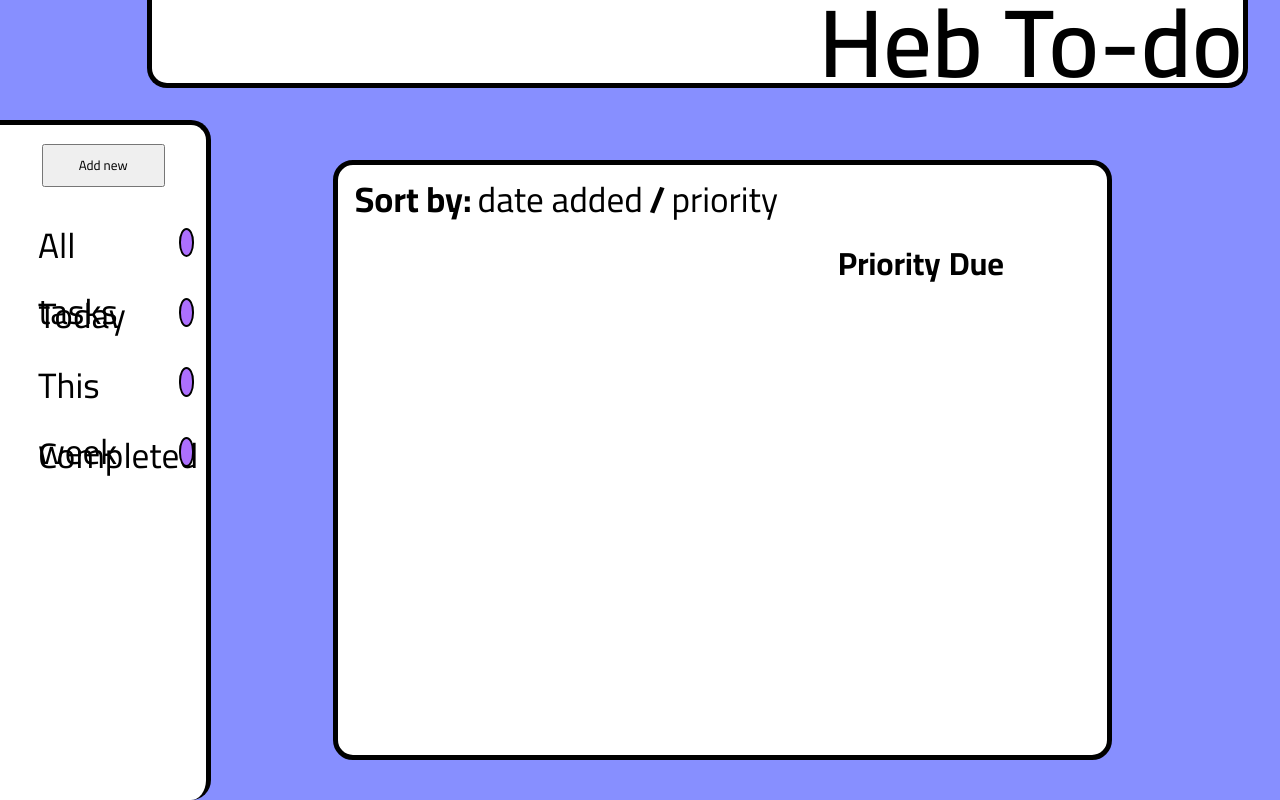
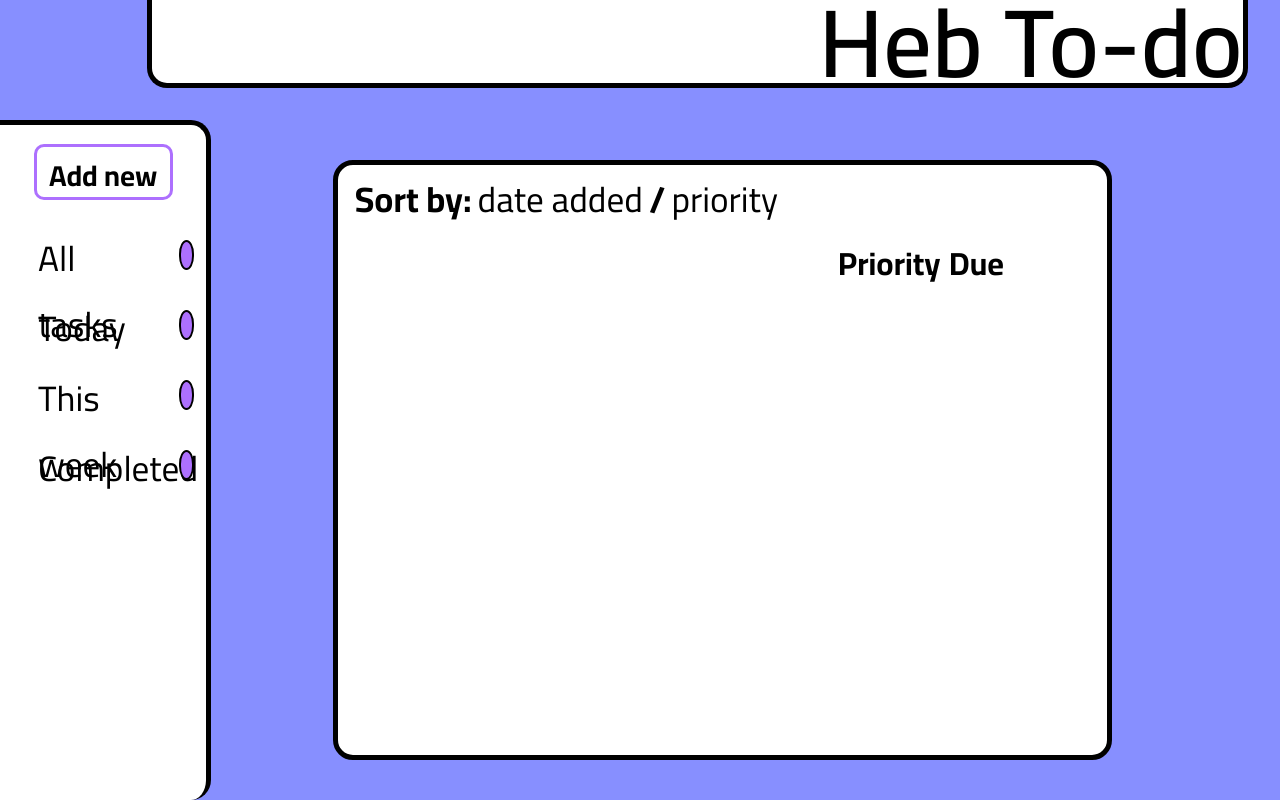
Before and after one commit to hebiscus/To-do-list, a website with bundled scripts: page dist/index.html in a window 1280 px wide. Built offline with nearby package versions, Linux system fonts and the light colour scheme.

Commit message:
button styling

```diff
--- a/src/addTask.js
+++ b/src/addTask.js
@@ -23,12 +23,13 @@ export const AddTask = {
     render: container => {
         const addButton = document.createElement("button");
         addButton.classList.add("addButton");
+        addButton.setAttribute("type", "button");
         addButton.innerText = "Add new";
         addButton.addEventListener('click', function() {createModal()});
         container.prepend(addButton);
       },
     add: ev => {
-        ev.preventDefault();
+        // ev.preventDefault();
         let nameInput = document.querySelector('.form-name');
         let descriptionInput = document.querySelector('.form-description');
         let dateInput = document.querySelector('.form-date');
@@ -134,7 +135,7 @@ function createModal() {
         formSubmit.setAttribute("type", "submit");
         formSubmit.classList.add("form-submit");
         modalForm.appendChild(formSubmit);
-        formSubmit.addEventListener("click", AddTask.add)
+        formSubmit.addEventListener("click", AddTask.add);
     }
 }
 
--- a/src/allTasks.js
+++ b/src/allTasks.js
@@ -99,6 +99,6 @@ export const allTasks = {
 };
 
 function changeDateFormat(date) {
-  const formattedDate = format(new Date(date), 'yyyy/MM/dd');
+  const formattedDate = format(new Date(date), 'd/M/yyyy');
   return formattedDate;
 }
--- a/src/style.css
+++ b/src/style.css
@@ -58,15 +58,24 @@ time, mark, audio, video {
     background-color: white;
     border-radius: 0% 20px 20px 0%;
     border-right: 5px solid;
-    border-top: 5px solid;;
+    border-top: 5px solid;
 }
 
 .addButton {
     align-self: center;
-    height: 2.7rem;
-    width: 7.7rem;
+    height: 3.5rem;
+    width: 8.7rem;
     margin: 1.2rem;
     margin-bottom: 0;
+    background-color: white;
+    border: 3px solid #ad70fe;
+    font-size: 1.8rem;
+    border-radius: 10px;
+    font-weight: 650;
+}
+
+.addButton:hover {
+  cursor: pointer;
 }
 
 .side-panel {
```
Also changed, not shown: dist/main.js.
